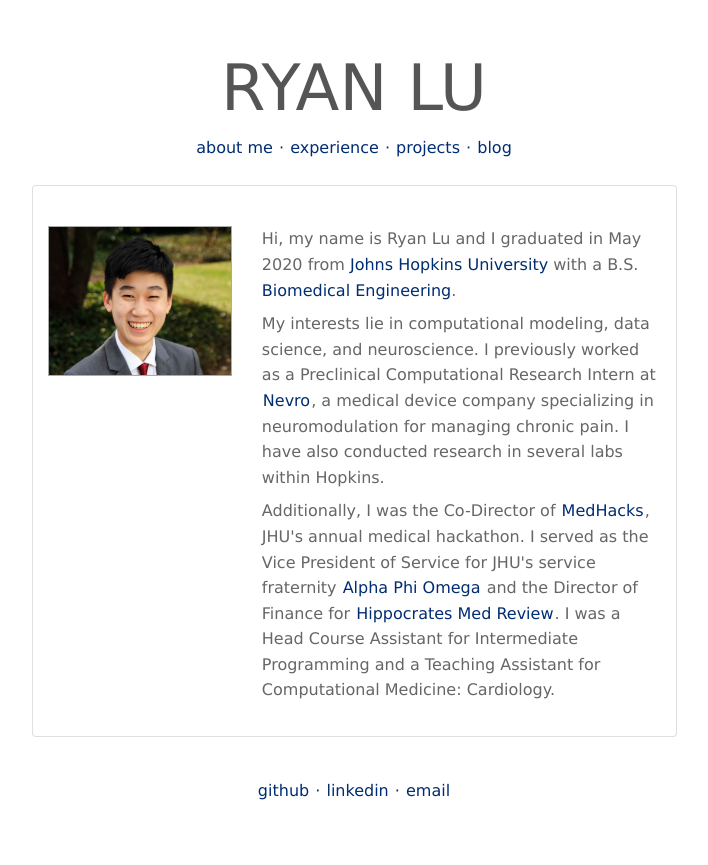
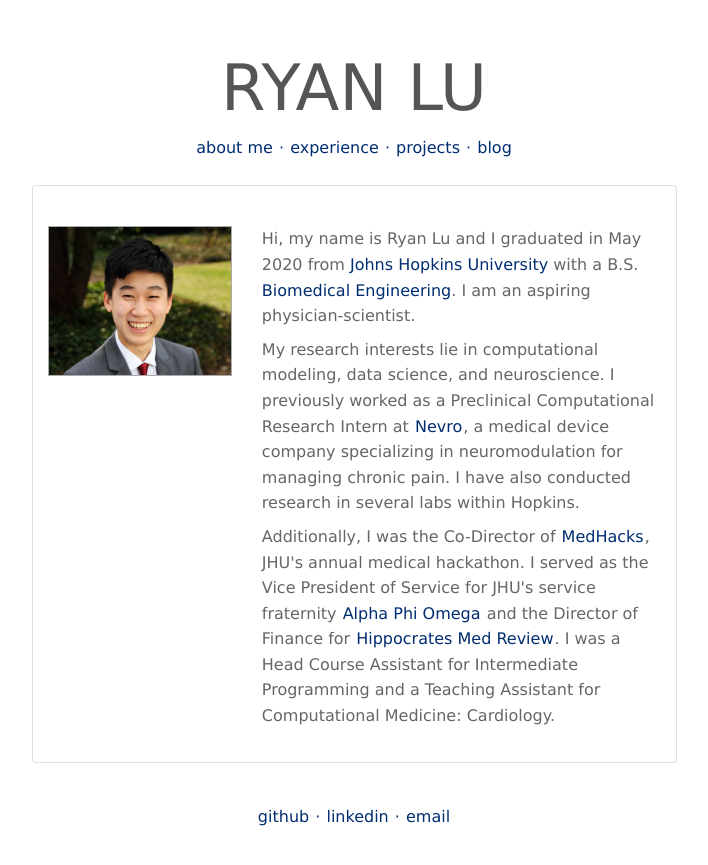
Before and after one commit to ryanlu41/ryanlu41.github.io, a Jekyll site: the page built from index.html, in a window 1280 px wide. Shown: the top 865 px of the page, without its empty margins (286-994 px from the left). Built offline with Jekyll 4.4.1, drawn with Linux system fonts in a browser that asks for light colours.

Commit message:
update to about me

```diff
--- a/index.html
+++ b/index.html
@@ -7,8 +7,8 @@
         <div class="row">
             <div class="col-sm-4"><img id='profile' src='./images/photo.jpg' /></div>
             <div class="col-sm-8">
-                <h4 class='about'>Hi, my name is Ryan Lu and I graduated in May 2020 from <span class="highlight">Johns Hopkins University</span> with a B.S. <span class="highlight">Biomedical Engineering</span>.
-                <h4 class = 'about'> My interests lie in computational modeling, data science, and neuroscience. I previously worked as a Preclinical Computational Research Intern at <a href='https://nevro.com/English/Home/default.aspx'>Nevro</a>, a medical device company specializing in neuromodulation for managing chronic pain. I have also conducted research in several labs within Hopkins.</h4>
+                <h4 class='about'>Hi, my name is Ryan Lu and I graduated in May 2020 from <span class="highlight">Johns Hopkins University</span> with a B.S. <span class="highlight">Biomedical Engineering</span>. I am an aspiring physician-scientist.</h4>
+                <h4 class = 'about'> My research interests lie in computational modeling, data science, and neuroscience. I previously worked as a Preclinical Computational Research Intern at <a href='https://nevro.com/English/Home/default.aspx'>Nevro</a>, a medical device company specializing in neuromodulation for managing chronic pain. I have also conducted research in several labs within Hopkins.</h4>
 
                 <h4 class = 'about'> Additionally, I was the Co-Director of <a href='http://medhacks.io'>MedHacks</a>, JHU's annual medical hackathon. I served as the Vice President of Service for JHU's service fraternity <a href='https://www.apokappmu.com/'>Alpha Phi Omega</a> and the Director of Finance for <a href='https://hippocratesmedreview.org/'>Hippocrates Med Review</a>. I was a Head Course Assistant for Intermediate Programming and a Teaching Assistant for Computational Medicine: Cardiology.</h4>
             </div>
```
